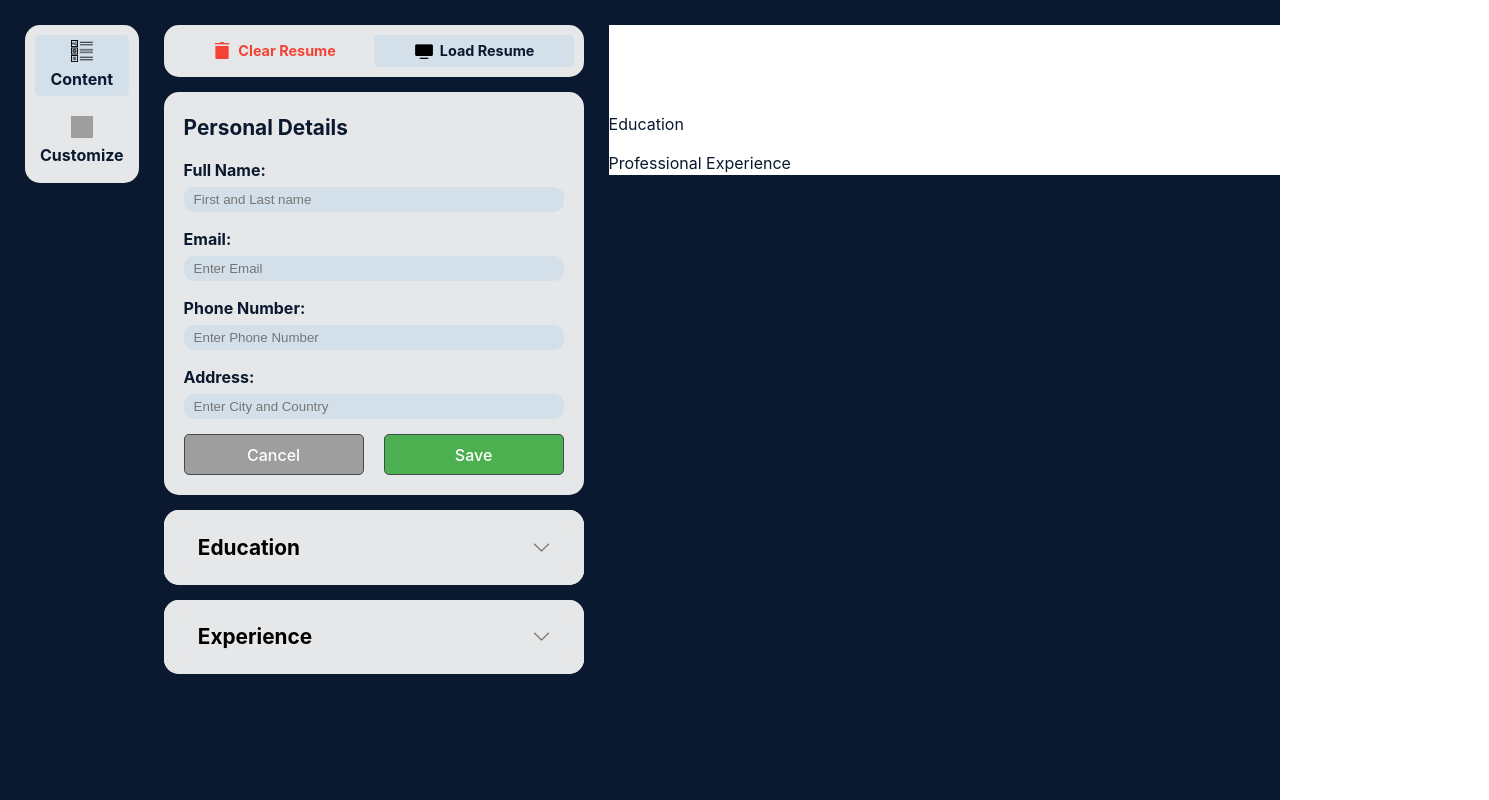
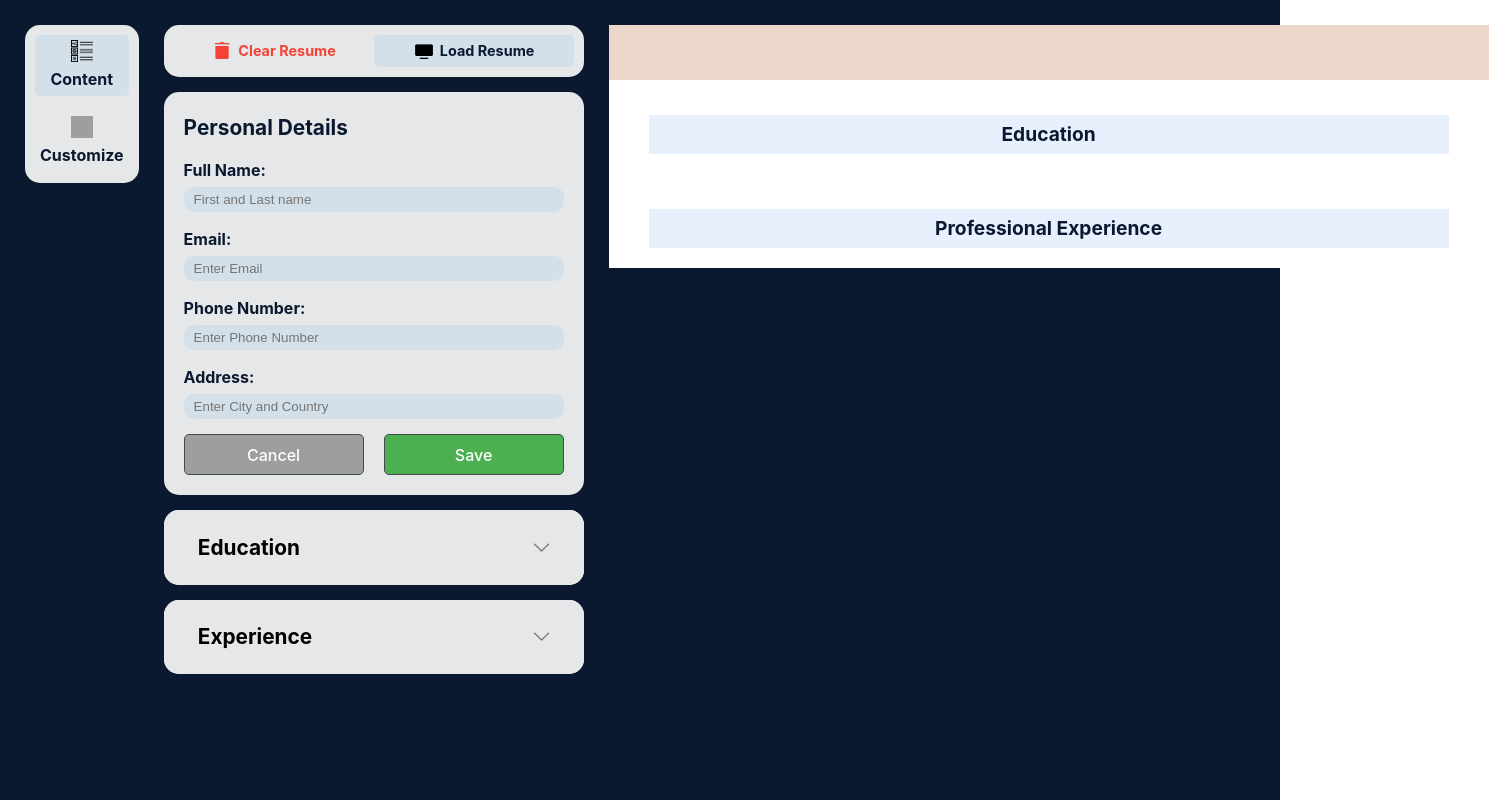
Before and after one commit to Godlearningtocode/resume, a React (Vite) app: page / in a window 1280 px wide. Shown: the whole page, 1489 px wide, since content can reach past the window. Built offline with nearby package versions, Linux system fonts and the light colour scheme; grey boxes are pictures that could not be loaded.

Commit message:
feat: added resume UI

```diff
--- a/src/App.css
+++ b/src/App.css
@@ -142,7 +142,7 @@ input {
   width: 100%;
   border: 1px;
   border-radius: 10px;
-  background-color: #D3E0EA;
+  background-color: #D3E0EA !important;
 }
 
 input:focus {
@@ -304,7 +304,6 @@ button:focus, button:focus-visible {
   flex-direction: row;
   gap: 25px;
   width: 100%;
-  height: 100%;
 }
 
 #displaySection {
@@ -315,7 +314,71 @@ button:focus, button:focus-visible {
   display: flex;
   flex-direction: column;
   gap: 15px;
-  width: 100%;
-  height: 100%;
   background-color: white;
+  justify-content: center;
+  align-items: flex-start;
 }
+
+#personalDetailsSection {
+  display: flex;
+  flex-direction: column;
+  justify-content: center;
+  align-items: center;
+  width: 100vh;
+  gap: 5px;
+  background-color: rgba(220, 174, 150, 0.5);
+  padding: 25px 40px;
+}
+
+.topSection {
+  font-weight: bolder;
+  font-size: 2rem;
+}
+
+.bottomSection {
+  display: flex;
+  flex-direction: row;
+  gap: 20px;
+}
+
+.bottomSection > div {
+  display: flex;
+  justify-content: center;
+  align-items: center;
+}
+
+#educationDetailsSection, #experienceDetailsSection {
+  display: flex;
+  flex-direction: column;
+  justify-content: flex-start;
+  align-items: center;
+  padding: 20px 40px;
+  width: 100vh;
+}
+
+#educationHeading, #experienceHeading {
+  font-size: 1.2rem;
+  font-weight: bolder;
+  width: 100vh;
+  text-align: center;
+  padding: 5px 0px;
+  background-color: #e8f0fe;
+}
+
+#educationContainer {
+  display: flex;
+  flex-direction: column;
+  gap: 10px;
+}
+
+.educationCard, .experienceCard {
+  display: flex;
+  flex-direction: row;
+  width: 100vh;
+  gap: 35px;
+  padding-top: 10px;
+}
+
+.educationSchool, .experienceCompanyName {
+  font-weight: bolder;
+}
--- a/src/experience.jsx
+++ b/src/experience.jsx
@@ -88,7 +88,7 @@ export default function AppendExperienceComponent({
               <div id="displayExpreienceContainer">
                 {experienceDetailsInfo.map((element, i) => (
                   <div key={"experience" + i} className="displayExperience">
-                    {element.companyname}
+                    {element.companyName}
                   </div>
                 ))}
               </div>
--- a/src/resumeDisplay.jsx
+++ b/src/resumeDisplay.jsx
@@ -67,11 +67,11 @@ export default function DisplayResume({
                   </div>
                 </div>
                 <div className="experienceCardRight">
-                  <div className="educationCompany">{element.companyName}</div>
-                  <div className="educationPositionTitle">
+                  <div className="experienceCompanyName">{element.companyName}</div>
+                  <div className="experiencePositionTitle">
                     {element.positionTitle}
                   </div>
-                  <div className="educationDescription">
+                  <div className="experienceDescription">
                     {element.description}
                   </div>
                 </div>
```
